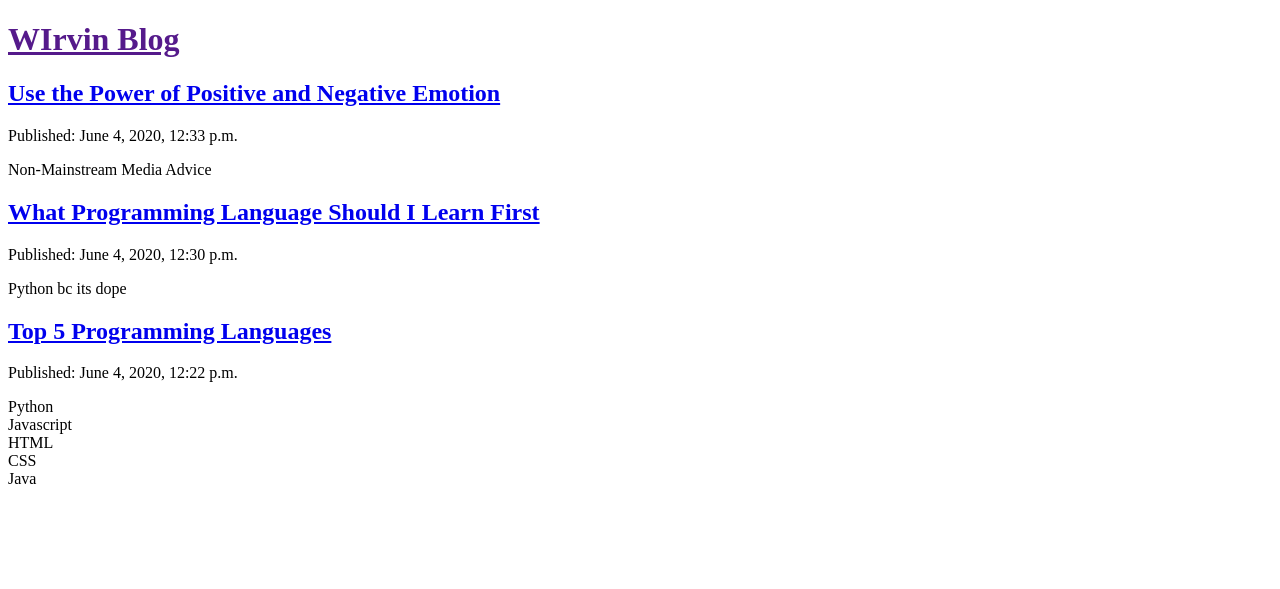
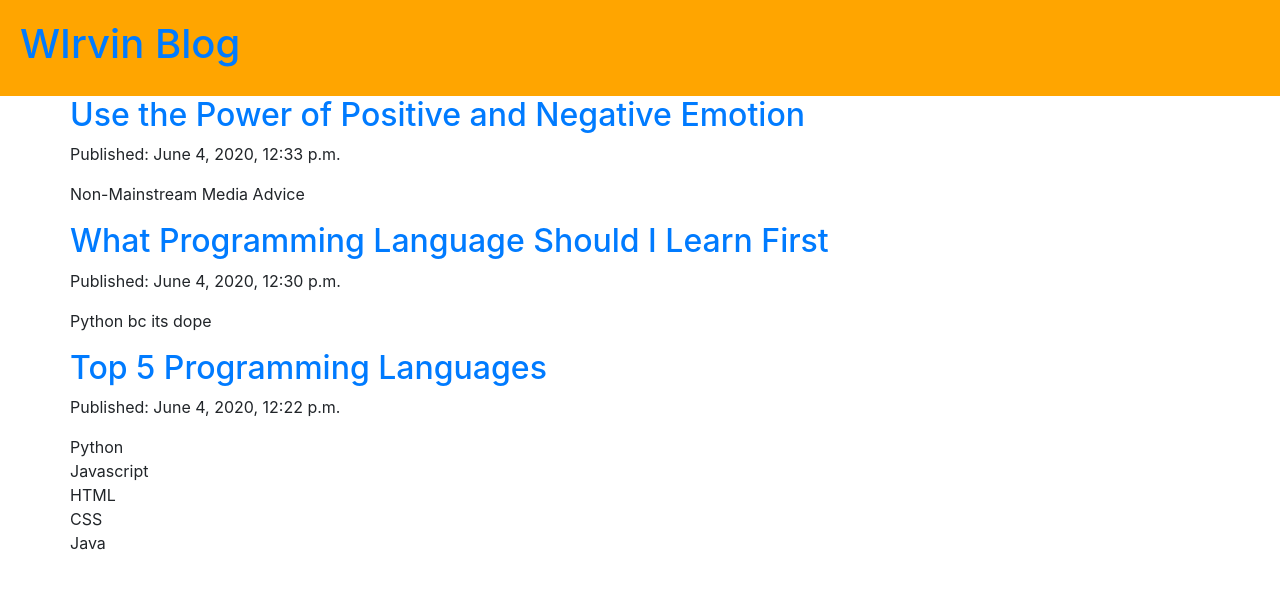
Before and after one commit to WIrvin77/Blogging_App, a Django app: page / in a window 1280 px wide. Shown: the top 589 px of the page. Run offline with Django 3.2, Linux system fonts and the light colour scheme; data comes from the database, SQL or seed files in the repository; some libraries are stand-ins or nearby versions.

Commit message:
adding css

```diff
--- a/blogging/settings.py
+++ b/blogging/settings.py
@@ -118,4 +118,8 @@ USE_TZ = True
 # Static files (CSS, JavaScript, Images)
 # https://docs.djangoproject.com/en/3.0/howto/static-files/
 
+STATIC_ROOT = ''
+
 STATIC_URL = '/static/'
+
+STATICFILES_DIRS = ( os.path.join('static'), )
--- /dev/null
+++ b/blogpost/templates/blog/base.html
@@ -0,0 +1,24 @@
+{% load static %}
+<!DOCTYPE html>
+<html lang="en">
+<head>
+    <meta charset="UTF-8">
+    <title>WIrvin Blog</title>
+    <link href="https://fonts.googleapis.com/css2?family=Inconsolata&display=swap" rel="stylesheet">
+    <link href="https://stackpath.bootstrapcdn.com/bootstrap/4.5.0/css/bootstrap.min.css" rel="stylesheet">
+    <link rel="stylesheet" href="{% static 'css/blog.css' %}">
+</head>
+<body>
+    <div class="page-header">
+        <h1><a href="{% url 'post_list' %}">WIrvin Blog</a></h1>
+    </div>
+    <div class="content container">
+        <div class="row">
+            <div class="mol-md-8">
+                {% block content %}
+                {% endblock %}
+            </div>
+        </div>
+    </div>
+</body>
+</html>
--- a/blogpost/templates/blog/post_list.html
+++ b/blogpost/templates/blog/post_list.html
@@ -1,11 +1,5 @@
-<!DOCTYPE html>
-<html lang="en">
-<head>
-    <meta charset="UTF-8">
-    <title>WIrvin Blog</title>
-</head>
-<body>
-    <h1><a href="">WIrvin Blog</a></h1>
+{% extends 'blog/base.html' %}
+{% block content %}
 {% for post in posts %}
 <div>
     <h2><a href="{% url 'post_detail' pk=post.pk %}">{{ post.title }}</a></h2>
@@ -13,5 +7,4 @@
     <p>{{ post.text|linebreaksbr }}</p>
 </div>
 {% endfor %}
-</body>
-</html>
+{% endblock %}
--- /dev/null
+++ b/blogpost/templates/blog/static/css/blog.css
@@ -0,0 +1,5 @@
+.page-header {
+    background-color: orange;
+    margin: 0;
+    padding: 20px;
+}
```
Also changed, not shown: blogpost/templates/blog/post_detail.html (+3 -9 lines). Lines whose indentation alone changed are shown as unchanged.
